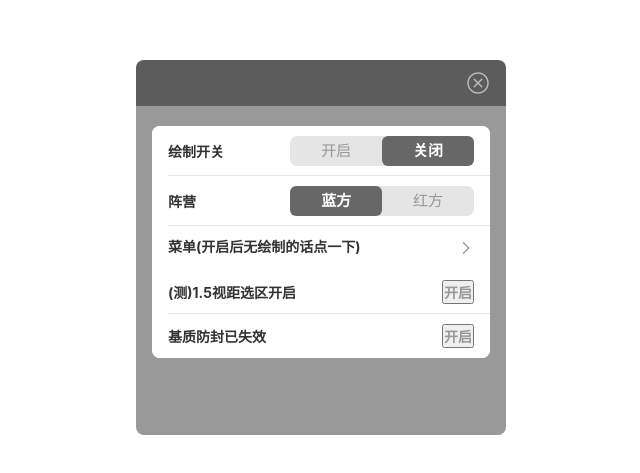
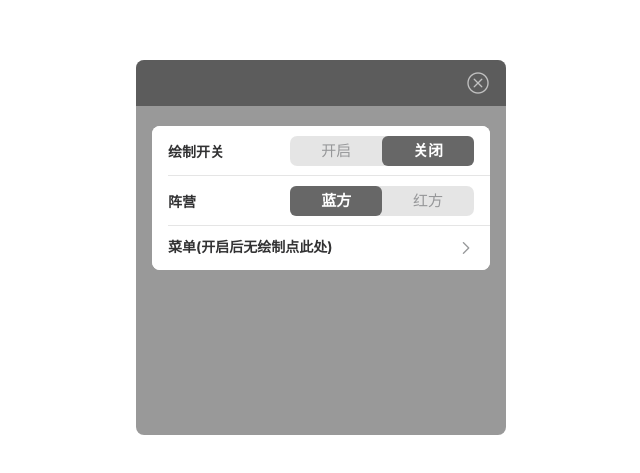
Before and after one commit to jevellry/jevellry.github.io, a plain HTML site: page index.html in a window 1280 px wide. Shown: the part 153-626 px from the top of the page, without its empty margins (319-959 px from the left). Drawn offline with nearby package versions, Linux system fonts and the light colour scheme.

Commit message:
Update index.html

```diff
--- a/index.html
+++ b/index.html
@@ -5,7 +5,7 @@
     <meta charset="UTF-8">
     <meta http-equiv="X-UA-Compatible" content="IE=edge">
     <meta name="viewport" content="width=device-width, initial-scale=1.0">
-    <title>H5WZRY</title>
+    <title>JEWELRY</title>
     <!-- 引入样式文件 -->
     <link rel="stylesheet" href="https://unpkg.com/vant@2.12/lib/index.css" />
     <!-- 引入 Vue 和 Vant 的 JS 文件 -->
@@ -340,7 +340,7 @@
                   </van-cell>
 
                   <van-collapse v-model="active" accordion>
-                      <van-collapse-item title="菜单(开启后无绘制的话点一下)">
+                      <van-collapse-item title="菜单(开启后无绘制点此处)">
                           <van-cell center title="射线">
                               <template #right-icon>
                                   <van-switch v-model="isLine" size="20" active-color="#34c85a" inactive-color="#e9e9eb" />
@@ -404,12 +404,6 @@
                           </van-cell>
 
                       </van-collapse-item>
-
-                  <van-cell center title= "(测)1.5视距选区开启"><button onclick="atk1()">开启</button>
-                  </van-cell>
-
-
-                  <van-cell center title="基质防封已失效"><button onclick="atk2()">开启</button>
                   </van-cell>
 
                   </van-collapse>
```
